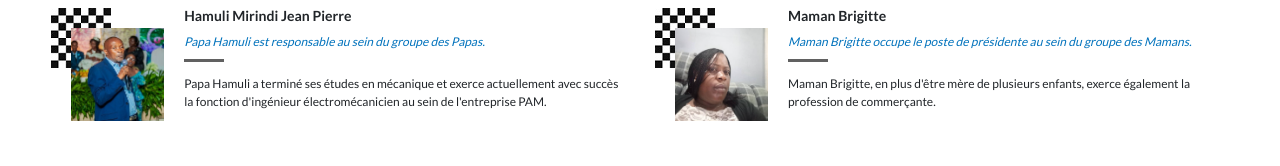
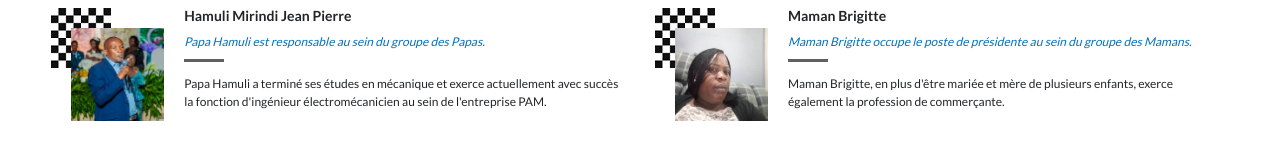
Before and after one commit to Olivier-Kango/cfcm, a React (Create React App) app: page / in a window 1280 px wide. Shown: the part 1961-2127 px from the top of the page. Built offline with nearby package versions, Linux system fonts and the light colour scheme; a web font is replaced by a local one.

Commit message:
Update Maman Brigitte

```diff
--- a/src/components/Speakers.js
+++ b/src/components/Speakers.js
@@ -43,7 +43,7 @@ const speakerContent = [
     imageSpeaker: brigitteImage,
     fName: 'Maman Brigitte',
     profession: 'Maman Brigitte occupe le poste de présidente au sein du groupe des Mamans.',
-    about: "Maman Brigitte, en plus d'être mère de plusieurs enfants, exerce également la profession de commerçante.",
+    about: "Maman Brigitte, en plus d'être mariée et mère de plusieurs enfants, exerce également la profession de commerçante.",
   },
 ];
 
```
